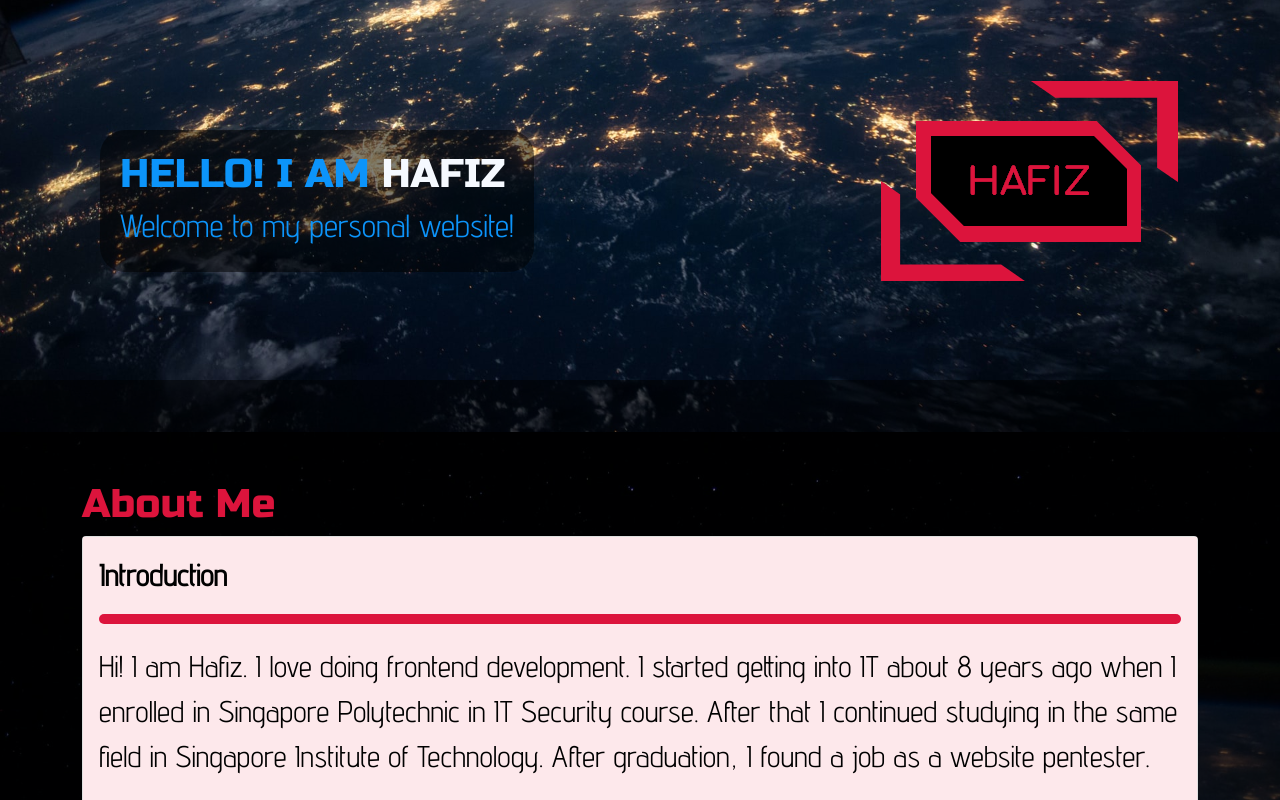
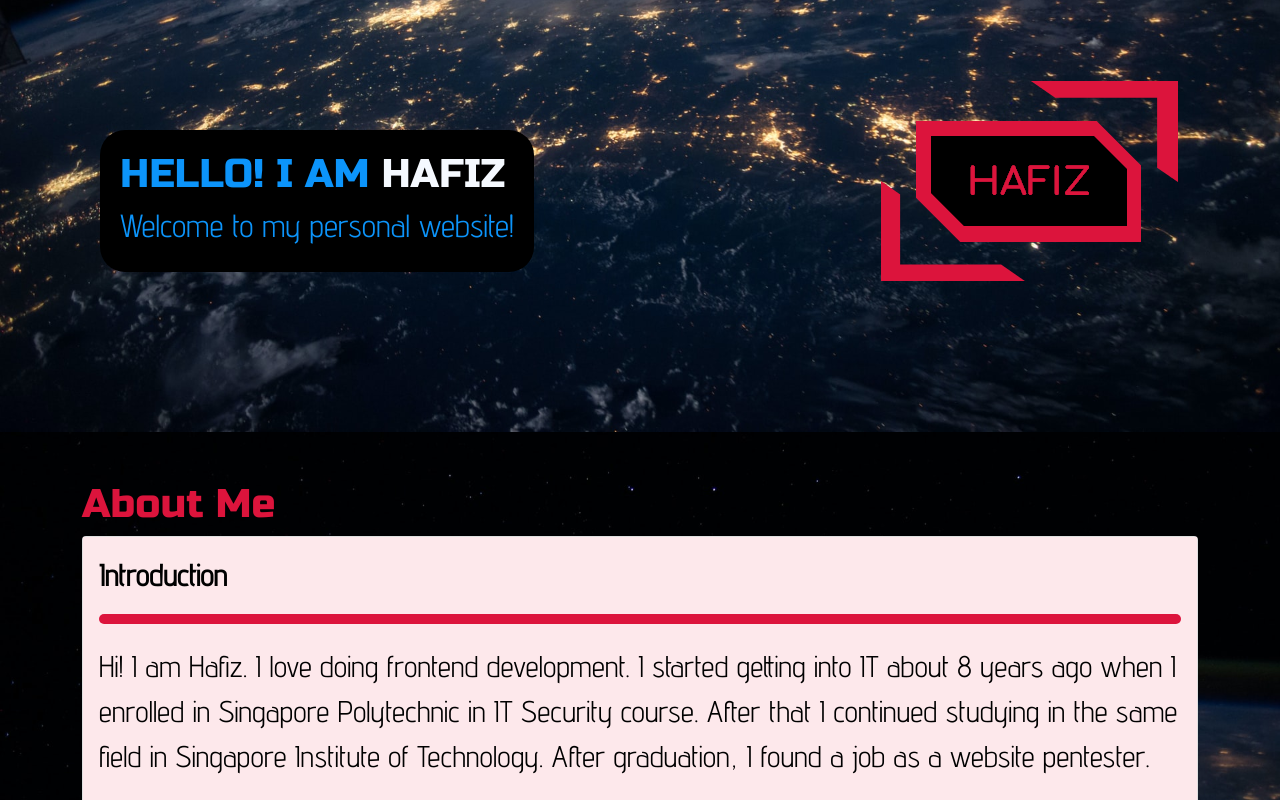
Before and after one commit to shadowbattalion/personal-website, a React (Create React App) app in the folder personal-website/: page / in a window 1280 px wide. Shown: the part 420-1220 px from the top of the page. Built offline with nearby package versions, Linux system fonts and the light colour scheme.

Commit message:
change color scheme

```diff
--- a/personal-website/src/App.css
+++ b/personal-website/src/App.css
@@ -173,7 +173,7 @@ body {
 
 #intro{
   opacity: 0;
-  background-color: rgba(0,0,0,0.5);
+  background-color: black;
   padding:20px;
   border-radius:25px;
   animation: title-shade 3s linear forwards;
@@ -232,7 +232,7 @@ body {
 .shade{
 
   padding-top: 100px;
-  background-color: rgba(0,0,0,0.5);
+  /* background-color: rgba(0,0,0,0.5); */
   min-height:100vh;
 
 
@@ -454,9 +454,6 @@ body {
     position:absolute;
     top: 550px;
     left: 100px;
-    background-color: rgba(0,0,0,0.5);
-    padding:20px;
-    border-radius:25px;
   }
 
 
```
